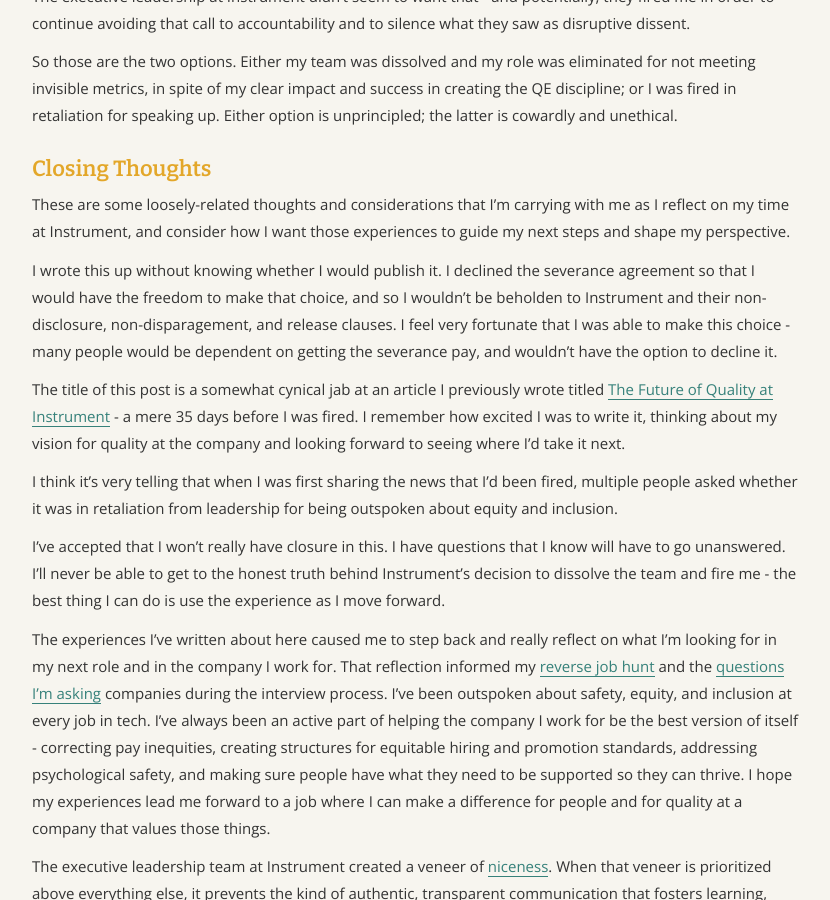
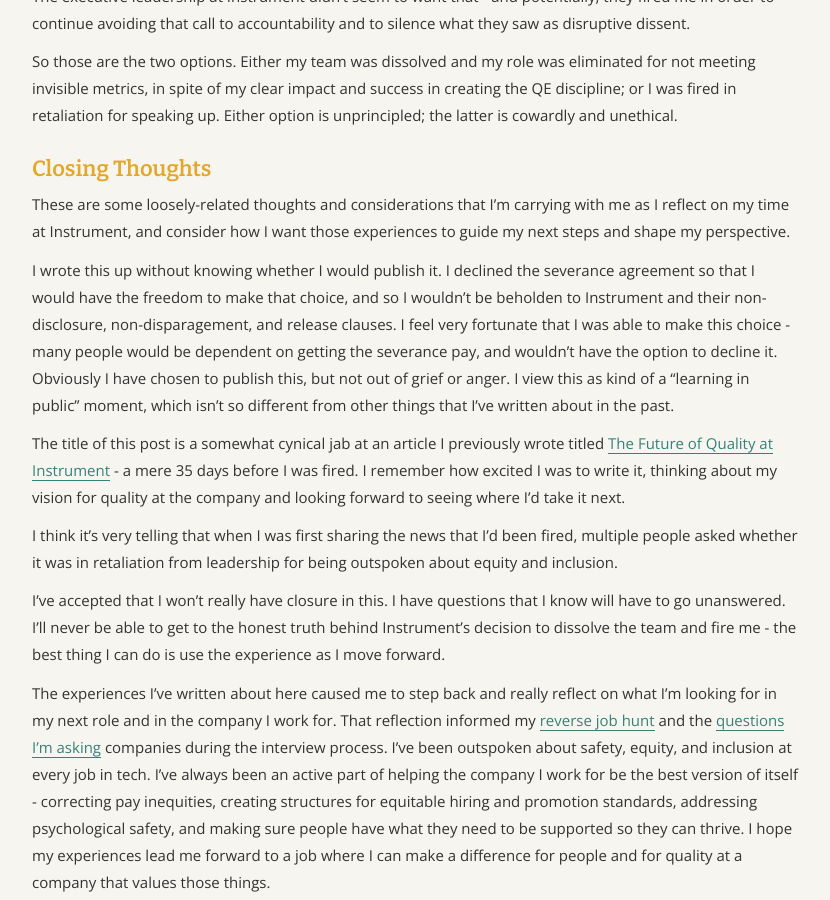
Before and after one commit to angelariggs/angelariggs.github.io, a Jekyll site: the page built from _posts/2020-10-13-thirty-five-days.md, in a window 1280 px wide and 900 px high, scrolled down 3348 px. Shown: the whole window, without its empty margins (224-1054 px from the left). Built offline with Jekyll 4.4.1, drawn with Linux system fonts in a browser that asks for light colours.

Commit message:
added publishing note

```diff
--- a/_posts/2020-10-13-thirty-five-days.md
+++ b/_posts/2020-10-13-thirty-five-days.md
@@ -67,7 +67,7 @@
 
 These are some loosely-related thoughts and considerations that I’m carrying with me as I reflect on my time at Instrument, and consider how I want those experiences to guide my next steps and shape my perspective.
 
-I wrote this up without knowing whether I would publish it. I declined the severance agreement so that I would have the freedom to make that choice, and so I wouldn’t be beholden to Instrument and their non-disclosure, non-disparagement, and release clauses. I feel very fortunate that I was able to make this choice - many people would be dependent on getting the severance pay, and wouldn’t have the option to decline it.
+I wrote this up without knowing whether I would publish it. I declined the severance agreement so that I would have the freedom to make that choice, and so I wouldn’t be beholden to Instrument and their non-disclosure, non-disparagement, and release clauses. I feel very fortunate that I was able to make this choice - many people would be dependent on getting the severance pay, and wouldn’t have the option to decline it. Obviously I have chosen to publish this, but not out of grief or anger. I view this as kind of a "learning in public" moment, which isn't so different from other things that I've written about in the past.
 
 The title of this post is a somewhat cynical jab at an article I previously wrote titled [The Future of Quality at Instrument](https://angelariggs.github.io/articles/future-of-quality-at-instrument) - a mere 35 days before I was fired. I remember how excited I was to write it, thinking about my vision for quality at the company and looking forward to seeing where I’d take it next.
 
```
